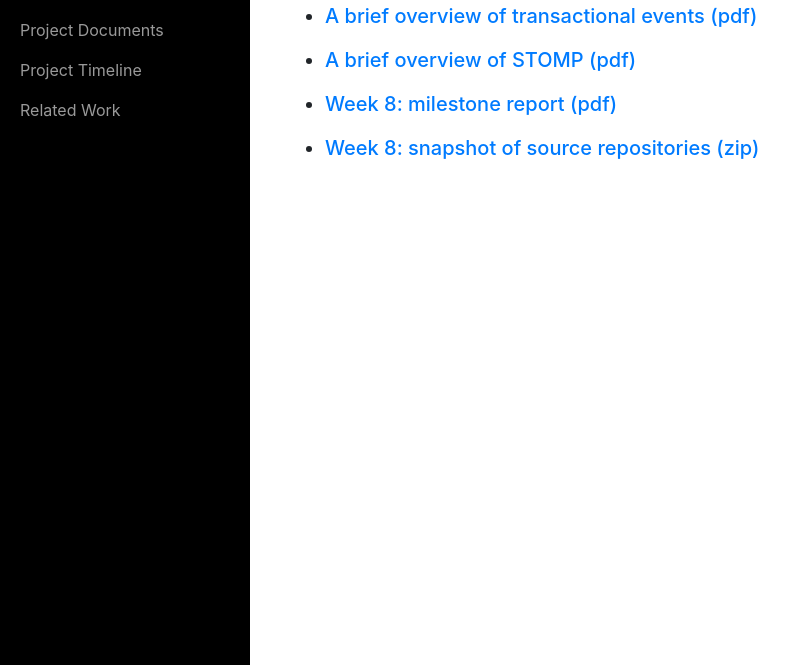
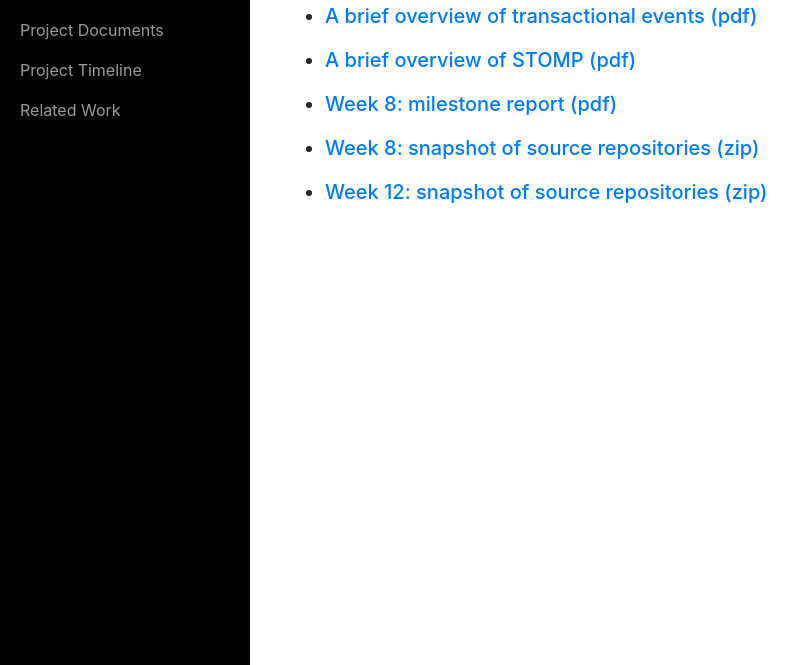
Before and after one commit to wickstopher/ms-project, a website: page docs.html in a window 1280 px wide. Shown: the part 135-800 px from the top of the page, without its empty margins (0-808 px from the left). Drawn offline with Linux system fonts and the light colour scheme.

Commit message:
Add milestone 3 repo snapshot.

```diff
--- a/docs.html
+++ b/docs.html
@@ -61,6 +61,8 @@
                         <br>
                         <li><a href="docs/wicks-project-milestone2.zip">Week 8: snapshot of source repositories (zip)</a></li>
                         <br>
+                        <li><a href="docs/wicks-project-milestone3.zip">Week 12: snapshot of source repositories (zip)</a></li>
+                        <br>
                     </ul>
                 </h5>
             </div>
```
Also changed, not shown: 1 other file.
